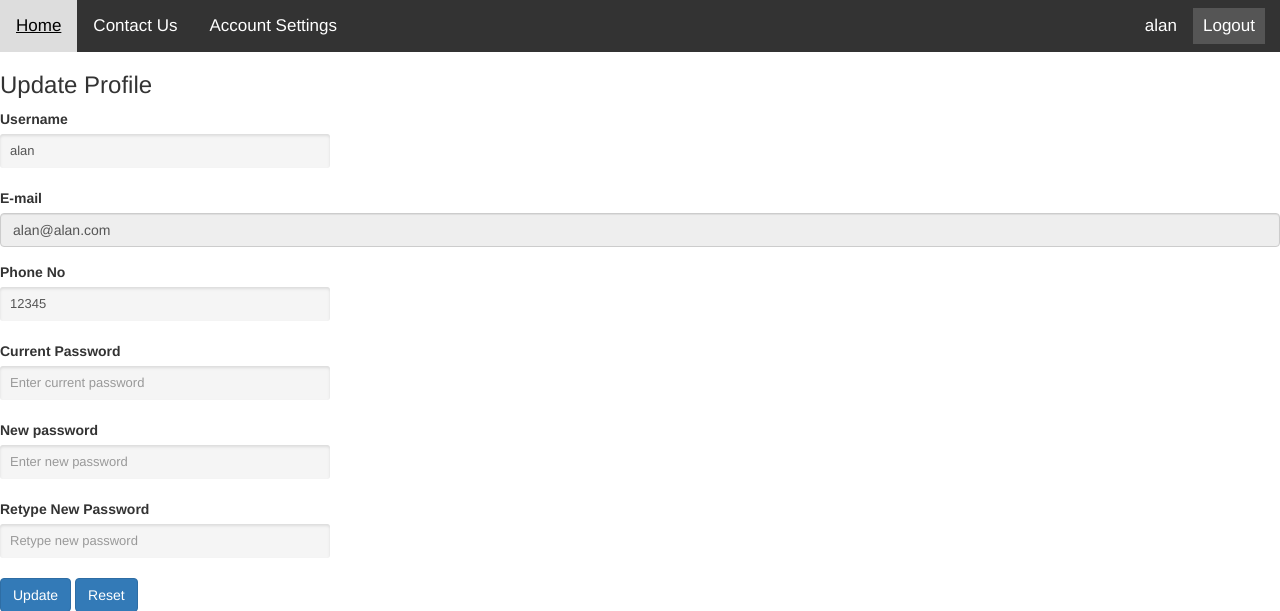
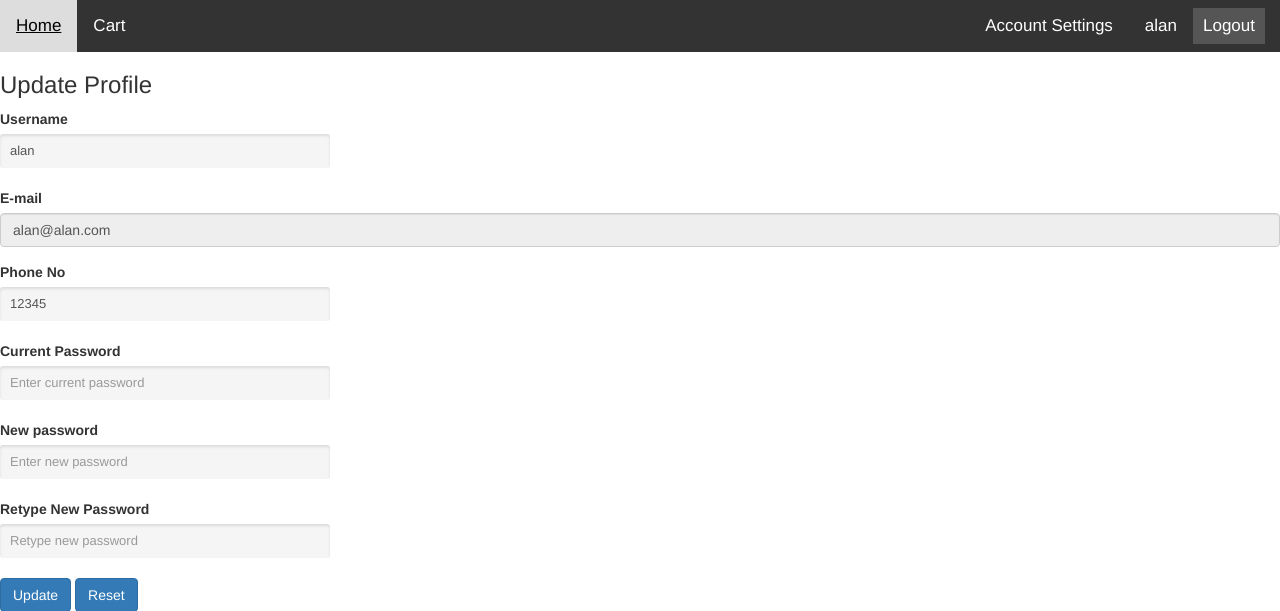
Before and after one commit to abrahamtan0611/FCMA, a PHP site: page /accountSetting.php in a window 1280 px wide. Shown: the top 611 px of the page. Run offline with PHP 8.4, Linux system fonts and the light colour scheme; a user stored in the database is signed in; data comes from the database, SQL or seed files in the repository.

Commit message:
Add files via upload

```diff
--- a/Include/header.php
+++ b/Include/header.php
@@ -6,7 +6,8 @@
 	<meta name="description" content="Home Page"/>
 	<meta name="keywords" content="Food Ordering, Catering Service"/>
 	<meta name="viewport" content="width=device-width, initial-scale=1">
-	<link rel="stylesheet" href="style/style.css" type="text/css"/>
+	<link type="text/css" rel="stylesheet" href="Style/style.css" type="text/css"/>
+	<script type="text/javascript" src="javascript.js"></script>
 	<link rel="stylesheet" href="https://maxcdn.bootstrapcdn.com/bootstrap/3.4.1/css/bootstrap.min.css">
 	<script src="https://ajax.googleapis.com/ajax/libs/jquery/3.5.1/jquery.min.js"></script>
 	<script src="https://maxcdn.bootstrapcdn.com/bootstrap/3.4.1/js/bootstrap.min.js"></script>
@@ -17,10 +18,9 @@
 	<header>
         <div class="topnav">
           <a href="index.php">Home</a>
-          <a href="contactUs.php">Contact Us</a>
           <?php
           if (isset($_SESSION['uid'])){
-            echo '<a href="accountSetting.php">Account Settings</a>';
+			echo '<a href="cart.php">Cart</a>';
           }
            ?>
           <div class="login-container">
@@ -28,7 +28,8 @@
             // check session, if there is a session display the logout button
             if (isset($_SESSION['uid'])){
               $username = $_SESSION['username'];
-              echo '<a>'.$username.'</a>';
+			  echo '<a href="accountSetting.php">Account Settings</a>';
+              echo '<a class="username-hover">'.$username.'</a>';
               echo '<form class="header-form" action = "Include/logout.php" method="post">
                 <button type="submit" name="logout-submit">Logout</button>
               </form>';
@@ -38,7 +39,7 @@
                 <button type="submit" name="login-submit">Login</button>
               </form>
               <form class="header-form" action="register.php" method="post">
-                <button type="submit" name="signup-submit">Sign Up</button>
+                <button type="submit" name="signup-submit">Register</button>
               </form>';
             }
             ?>
```
